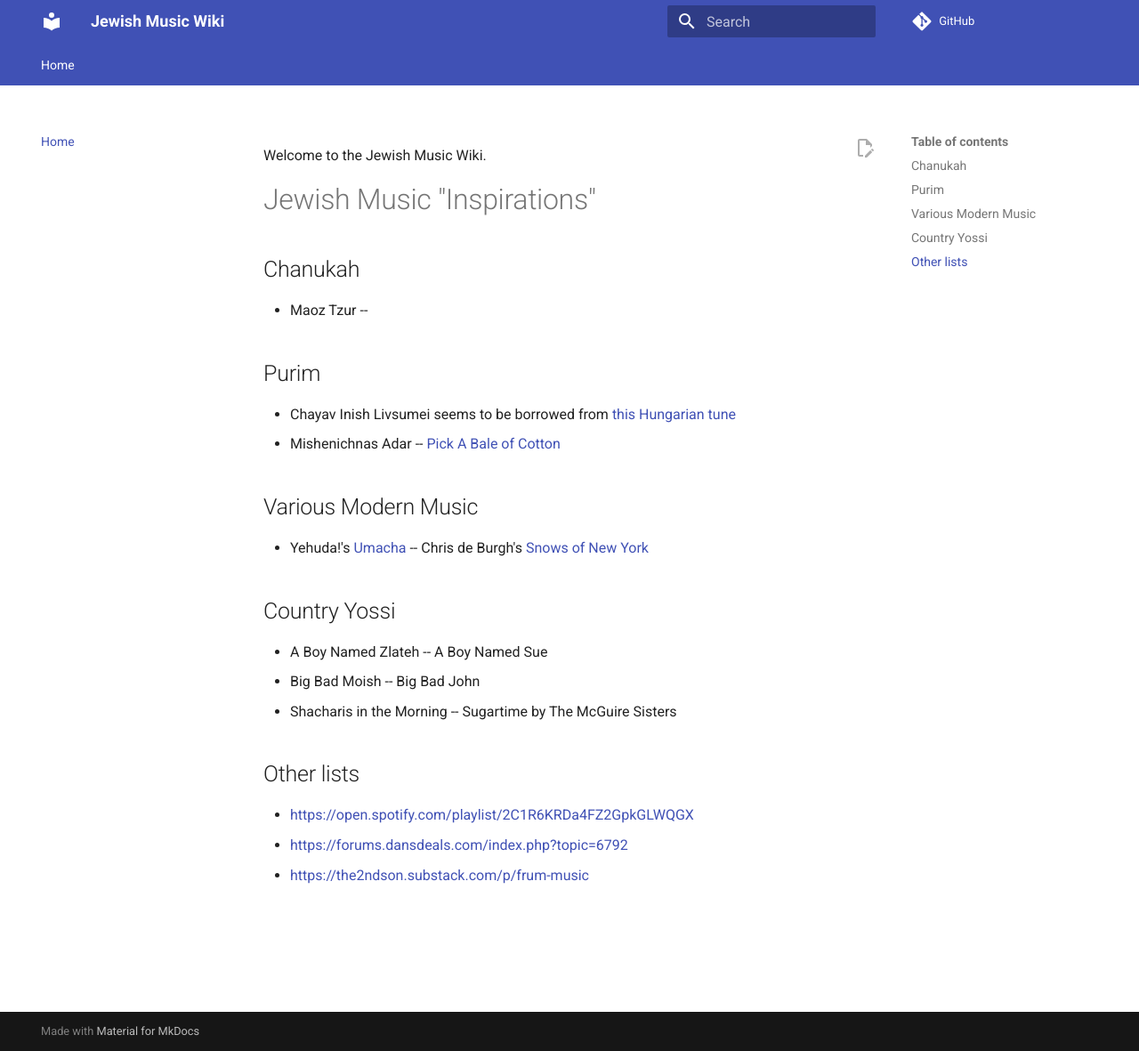
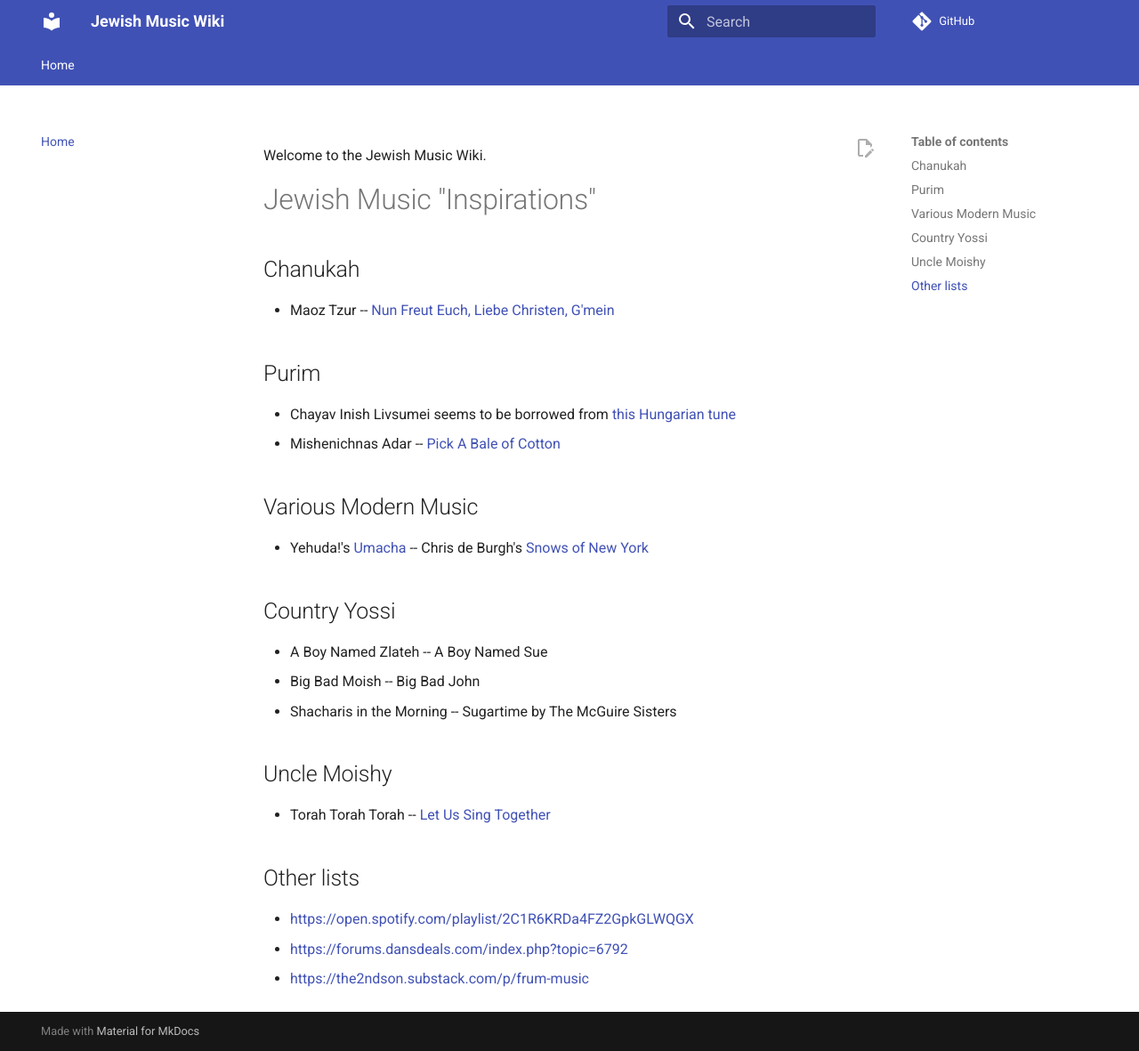
Before and after one commit to espire/jewishmusic, an MkDocs documentation site: the page built from docs/index.md, in a window 1280 px wide and 1181 px high. Shown: the whole window at 89% size. Built offline with MkDocs 1.6.1 and Material for MkDocs 9.7.7, drawn with Linux system fonts in a browser that asks for light colours; comment, search, counter and statistics services are not loaded.

Commit message:
Add Uncle Moishy section to index.md
Added a new section for Uncle Moishy with a link to a song.

```diff
--- a/docs/index.md
+++ b/docs/index.md
@@ -4,7 +4,7 @@ Welcome to the Jewish Music Wiki.
 
 ## Chanukah
 
-* Maoz Tzur --
+* Maoz Tzur -- [Nun Freut Euch, Liebe Christen, G'mein](https://www.youtube.com/watch?v=nZ8oOHjsSxQ)
 
 ## Purim
 
@@ -20,6 +20,9 @@ Welcome to the Jewish Music Wiki.
 * Big Bad Moish -- Big Bad John
 * Shacharis in the Morning -- Sugartime by The McGuire Sisters
 
+## Uncle Moishy
+* Torah Torah Torah -- [Let Us Sing Together](https://www.youtube.com/watch?v=DUKNLlY0278)
+
 ## Other lists
 * [https://open.spotify.com/playlist/2C1R6KRDa4FZ2GpkGLWQGX](https://open.spotify.com/playlist/2C1R6KRDa4FZ2GpkGLWQGX)
 * [https://forums.dansdeals.com/index.php?topic=6792](https://forums.dansdeals.com/index.php?topic=6792)
```
